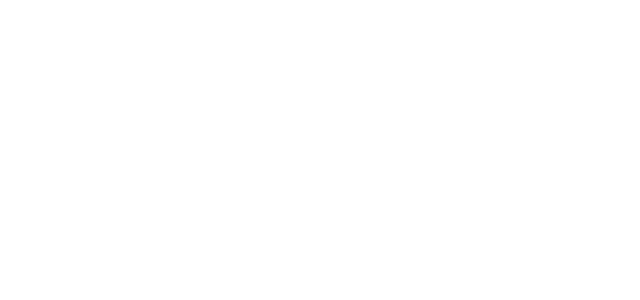
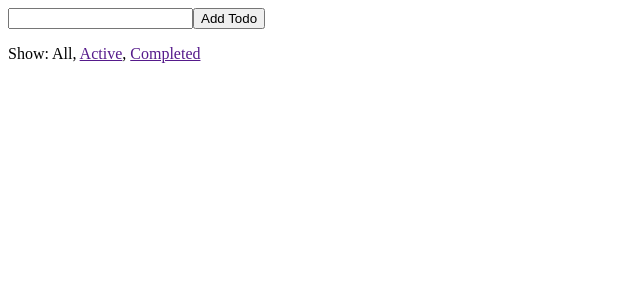
Before and after one commit to NachoTsvetkov/redux, a React (Create React App) app: page / in a window 1280 px wide. Shown: the top 300 px of the page, without its empty margins (0-640 px from the left). Built offline with nearby package versions, Linux system fonts and the light colour scheme.

Commit message:
#12 usage with react implemented

```diff
--- a/src/components/App.js
+++ b/src/components/App.js
@@ -1,13 +1,14 @@
-import React, { Component } from 'react';
-import './App.css';
+import React from 'react'
+import Footer from './Footer'
+import AddTodo from '../containers/AddToDo'
+import VisibleTodoList from '../containers/VisibleToDoList'
 
-class App extends Component {
-  render() {
-    return (
-      <div className="App">
-      </div>
-    );
-  }
-}
+const App = () => (
+  <div>
+    <AddTodo />
+    <VisibleTodoList />
+    <Footer />
+  </div>
+)
 
-export default App;
+export default App
--- /dev/null
+++ b/src/components/Footer.js
@@ -0,0 +1,23 @@
+import React from 'react'
+import FilterLink from '../containers/FilterLink'
+import { VisibilityFilters } from '../actions'
+
+const Footer = () => (
+  <p>
+    Show:
+    {' '}
+    <FilterLink filter={VisibilityFilters.SHOW_ALL}>
+      All
+    </FilterLink>
+    {', '}
+    <FilterLink filter={VisibilityFilters.SHOW_ACTIVE}>
+      Active
+    </FilterLink>
+    {', '}
+    <FilterLink filter={VisibilityFilters.SHOW_COMPLETED}>
+      Completed
+    </FilterLink>
+  </p>
+)
+
+export default Footer
--- /dev/null
+++ b/src/components/Link.js
@@ -0,0 +1,28 @@
+import React from 'react'
+import PropTypes from 'prop-types'
+
+const Link = ({ active, children, onClick }) => {
+  if (active) {
+    return <span>{children}</span>
+  }
+
+  return (
+    <a
+      href=""
+      onClick={e => {
+        e.preventDefault()
+        onClick()
+      }}
+    >
+      {children}
+    </a>
+  )
+}
+
+Link.propTypes = {
+  active: PropTypes.bool.isRequired,
+  children: PropTypes.node.isRequired,
+  onClick: PropTypes.func.isRequired
+}
+
+export default Link
--- /dev/null
+++ b/src/components/ToDo.js
@@ -0,0 +1,21 @@
+import React from 'react'
+import PropTypes from 'prop-types'
+
+const Todo = ({ onClick, completed, text }) => (
+  <li
+    onClick={onClick}
+    style={ {
+      textDecoration: completed ? 'line-through' : 'none'
+    }}
+  >
+    {text}
+  </li>
+)
+
+Todo.propTypes = {
+  onClick: PropTypes.func.isRequired,
+  completed: PropTypes.bool.isRequired,
+  text: PropTypes.string.isRequired
+}
+
+export default Todo
--- /dev/null
+++ b/src/components/ToDoList.js
@@ -0,0 +1,24 @@
+import React from 'react'
+import PropTypes from 'prop-types'
+import Todo from './ToDo'
+
+const TodoList = ({ todos, onTodoClick }) => (
+  <ul>
+    {todos.map((todo, index) => (
+      <Todo key={index} {...todo} onClick={() => onTodoClick(index)} />
+    ))}
+  </ul>
+)
+
+TodoList.propTypes = {
+  todos: PropTypes.arrayOf(
+    PropTypes.shape({
+      id: PropTypes.number.isRequired,
+      completed: PropTypes.bool.isRequired,
+      text: PropTypes.string.isRequired
+    }).isRequired
+  ).isRequired,
+  onTodoClick: PropTypes.func.isRequired
+}
+
+export default TodoList
--- /dev/null
+++ b/src/containers/AddToDo.js
@@ -0,0 +1,35 @@
+import React from 'react'
+import { connect } from 'react-redux'
+import { addTodo } from '../actions'
+
+let AddTodo = ({ dispatch }) => {
+  let input
+
+  return (
+    <div>
+      <form
+        onSubmit={e => {
+          e.preventDefault()
+          if (!input.value.trim()) {
+            return
+          }
+          dispatch(addTodo(input.value))
+          input.value = ''
+        }}
+      >
+        <input
+          ref={node => {
+            input = node
+          }}
+        />
+        <button type="submit">
+          Add Todo
+        </button>
+      </form>
+    </div>
+  )
+}
+
+AddTodo = connect()(AddTodo)
+
+export default AddTodo
--- /dev/null
+++ b/src/containers/FilterLink.js
@@ -0,0 +1,24 @@
+import { connect } from 'react-redux'
+import { setVisibilityFilter } from '../actions'
+import Link from '../components/Link'
+
+const mapStateToProps = (state, ownProps) => {
+  return {
+    active: ownProps.filter === state.visibilityFilter
+  }
+}
+
+const mapDispatchToProps = (dispatch, ownProps) => {
+  return {
+    onClick: () => {
+      dispatch(setVisibilityFilter(ownProps.filter))
+    }
+  }
+}
+
+const FilterLink = connect(
+  mapStateToProps,
+  mapDispatchToProps
+)(Link)
+
+export default FilterLink
--- /dev/null
+++ b/src/containers/VisibleToDoList.js
@@ -0,0 +1,37 @@
+import { connect } from 'react-redux'
+import { toggleTodo } from '../actions'
+import TodoList from '../components/ToDoList'
+
+const getVisibleTodos = (todos, filter) => {
+  switch (filter) {
+    case 'SHOW_ALL':
+      return todos
+    case 'SHOW_COMPLETED':
+      return todos.filter(t => t.completed)
+    case 'SHOW_ACTIVE':
+      return todos.filter(t => !t.completed)
+    default:
+      return todos;
+  }
+}
+
+const mapStateToProps = state => {
+  return {
+    todos: getVisibleTodos(state.todos, state.visibilityFilter)
+  }
+}
+
+const mapDispatchToProps = dispatch => {
+  return {
+    onTodoClick: id => {
+      dispatch(toggleTodo(id))
+    }
+  }
+}
+
+const VisibleTodoList = connect(
+  mapStateToProps,
+  mapDispatchToProps
+)(TodoList)
+
+export default VisibleTodoList
--- a/src/index.js
+++ b/src/index.js
@@ -1,18 +1,15 @@
-import React from 'react';
-import ReactDOM from 'react-dom';
-import './index.css';
-import App from './components/App';
-import registerServiceWorker from './registerServiceWorker';
+import React from 'react'
+import { render } from 'react-dom'
+import { Provider } from 'react-redux'
 import { createStore } from 'redux'
 import todoApp from './reducers'
-import {
-    addTodo,
-    toggleTodo,
-    setVisibilityFilter,
-    VisibilityFilters
-  } from './actions'
+import App from './components/App'
 
 const store = createStore(todoApp)
 
-ReactDOM.render(<App />, document.getElementById('root'));
-registerServiceWorker();
+render(
+  <Provider store={store}>
+    <App />
+  </Provider>,
+  document.getElementById('root')
+)
```
